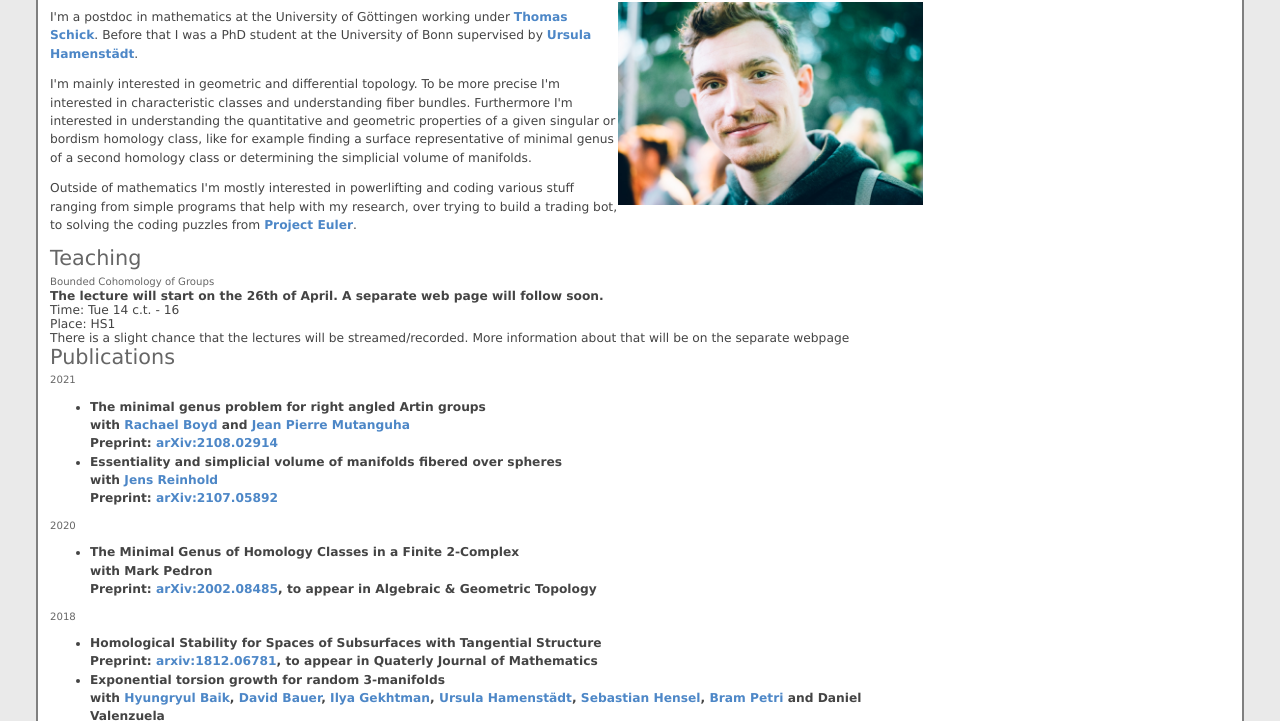
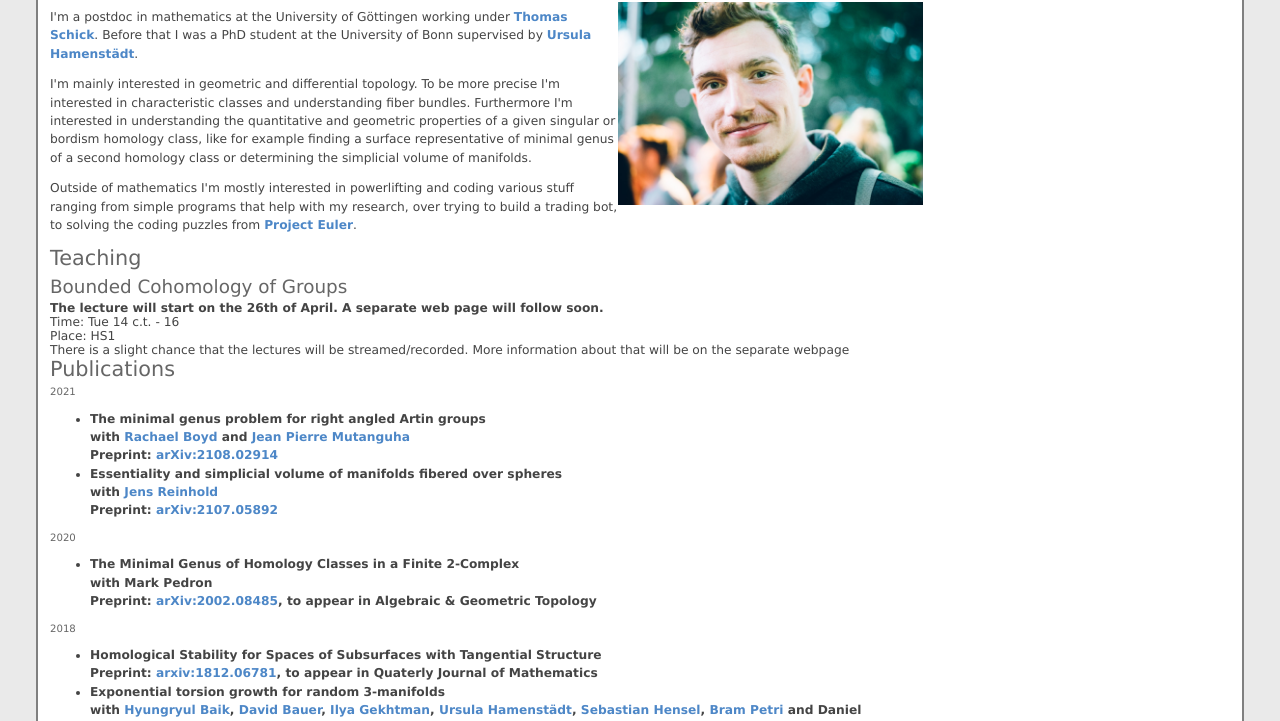
Before and after one commit to ThorbenKa/ThorbenKa.github.io, a plain HTML site: page index.html in a window 1280 px wide. Shown: the part 66-787 px from the top of the page. Drawn offline with Linux system fonts and the light colour scheme.

Commit message:
FIX Header Size Course Title

```diff
--- a/index.html
+++ b/index.html
@@ -45,7 +45,7 @@
 	to solving the coding puzzles from <a href="https://projecteuler.net/">Project Euler</a>.
 </p>
 <h2>Teaching</h2>
-	<h5>Bounded Cohomology of Groups</h5>
+	<h3>Bounded Cohomology of Groups</h3>
 	<strong> The lecture will start on the 26th of April. A separate web page will follow soon.</strong>
 	<br>
 	Time: Tue 14 c.t. - 16 <br>
```
